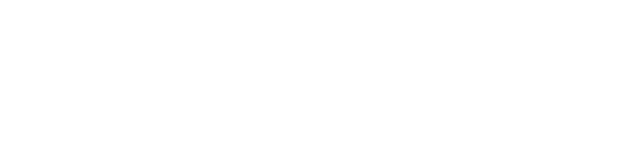
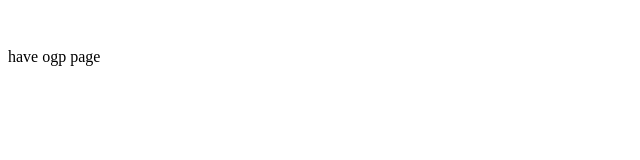
Before and after one commit to agoetc/ogp-test, a plain HTML site: page index.html in a window 1280 px wide. Shown: the whole page, without its empty margins (0-640 px from the left). Drawn offline with Linux system fonts and the light colour scheme.

Commit message:
Update index.html

```diff
--- a/index.html
+++ b/index.html
@@ -6,3 +6,6 @@
   <meta property="og:type" content="ページの種類">
   <meta property="og:site_name" content="サイト名">
 </head>
+<body>
+  <p>have ogp page</p>
+</body>
```
